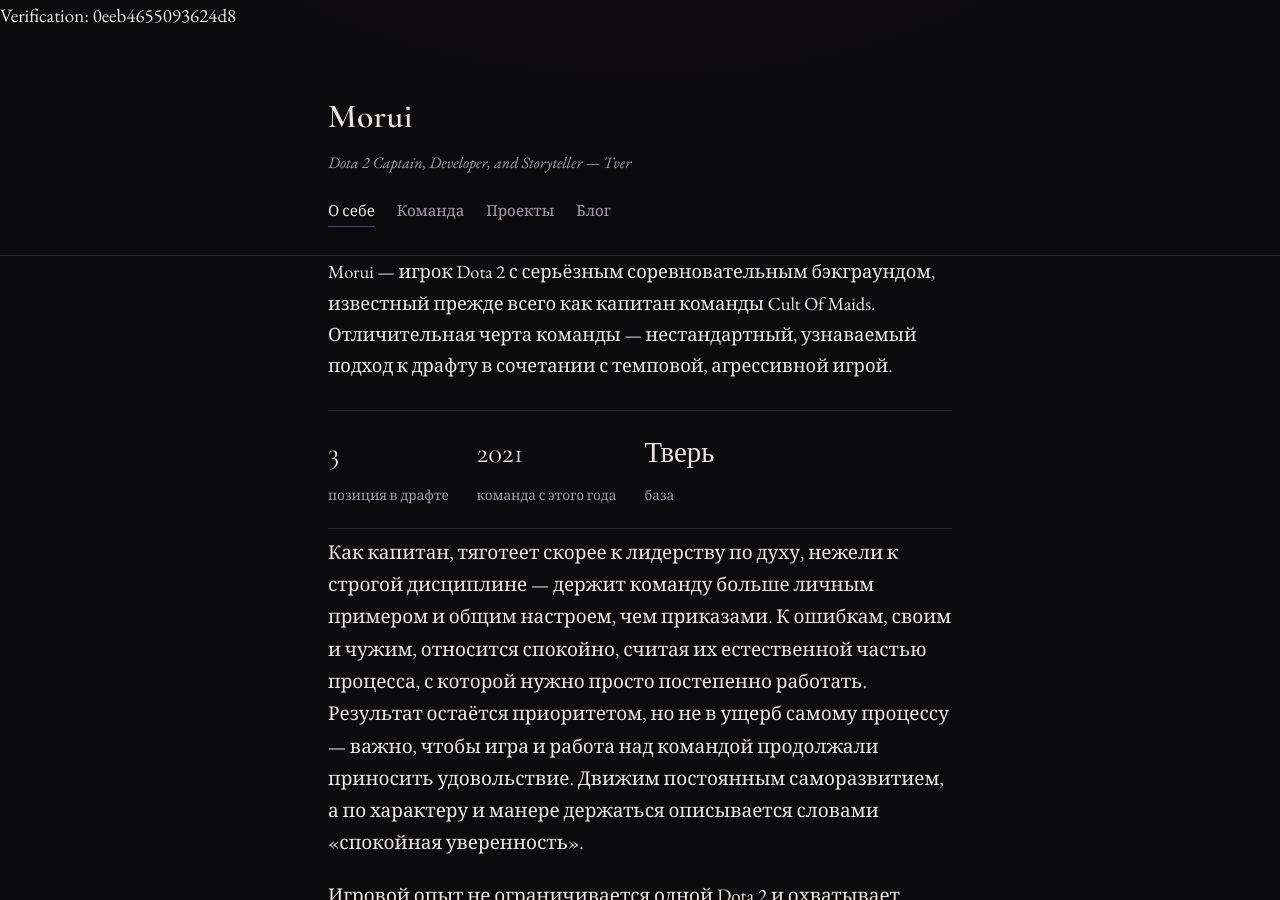
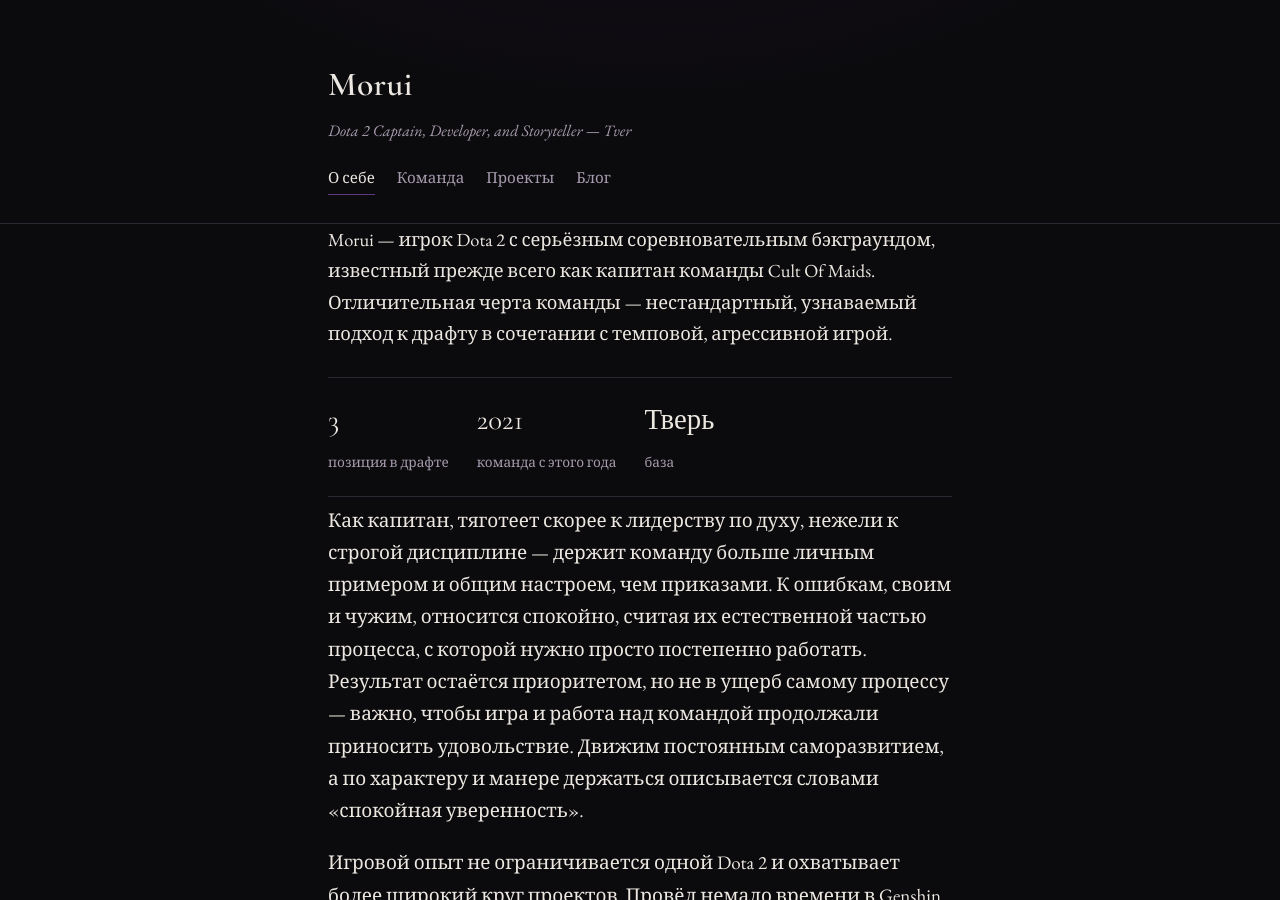
Before and after one commit to Moruika/moruika.github.io, a Jekyll site: the page built from index.md, in a window 1280 px wide and 900 px high. Built offline with Jekyll 4.4.1, drawn with Linux system fonts in a browser that asks for light colours.

Commit message:
Update default.html

```diff
--- a/_layouts/default.html
+++ b/_layouts/default.html
@@ -1,7 +1,6 @@
 <!DOCTYPE html>
 <html lang="ru">
 <head>
-  <meta http-equiv="Content-Type" content="text/html; charset=UTF-8">
   <meta name="google-site-verification" content="YscCNaqzRwdV8Bz940R85SD_68N8s-3zpKXJeWhJFGA" />
   <meta charset="UTF-8">
   <meta name="viewport" content="width=device-width, initial-scale=1.0">
@@ -10,9 +9,6 @@
   <link rel="icon" href="data:,">
   <link rel="stylesheet" href="{{ '/assets/css/style.css' | relative_url }}">
 </head>
-<body>
-  Verification: 0eeb4655093624d8
-</body>
 <body>
   {% include nav.html %}
   <main class="wrap">
```
